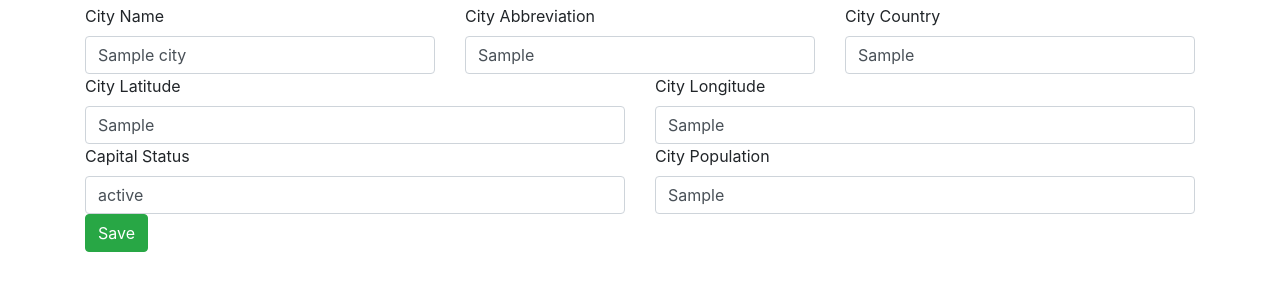
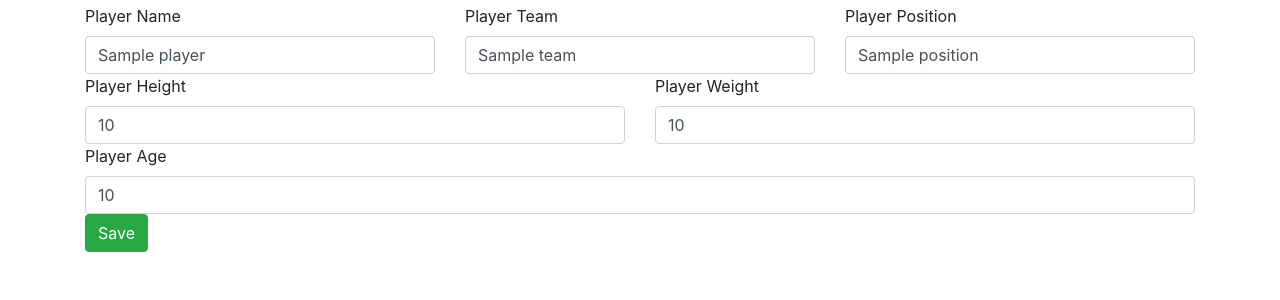
Before and after one commit to Benlnj33/BLfinalProject, a Flask app: template app/templates/edit.html in a window 1280 px wide. Shown: the part 56-356 px from the top of the page. Run offline with Flask 2, Linux system fonts and the light colour scheme; the template is opened without the code that fills it: most values are stand-ins (such as "Sample title", 1, 10 or a date in 2020); some libraries are stand-ins or nearby versions.

Commit message:
updated edit.html and layout.html

```diff
--- a/app/templates/edit.html
+++ b/app/templates/edit.html
@@ -1,42 +1,38 @@
 {% extends "layout.html" %}
 {% block content %}
-<form action="/edit/{{city.id}}" method="post">
+<form action="/edit/{{player.id}}" method="post">
     <div class="row">
         <div class="col">
-            <label for="fldName">City Name</label>
-            <input id="fldName" type="text" class="form-control" placeholder="City Name" name="fldName" value="{{city.fldName}}">
+            <label for="Name">Player Name</label>
+            <input id="Name" type="text" class="form-control" placeholder="Player Name" name="fldName" value="{{player.Name}}">
         </div>
         <div class="col">
-            <label for="fldAbbreviation">City Abbreviation</label>
-            <input id="fldAbbreviation" type="text" class="form-control" placeholder="City Abbreviation"
-                   name="fldAbbreviation" value="{{city.fldAbbreviation}}">
+            <label for="Team">Player Team</label>
+            <input id="Team" type="text" class="form-control" placeholder="Player Team"
+                   name="Player Team" value="{{player.Team}}">
         </div>
         <div class="col">
-            <label for="fldCountry">City Country</label>
-            <input id="fldCountry" type="text" class="form-control" placeholder="City Country" name="fldCountry" value="{{city.fldCountry}}">
+            <label for="Position">Player Position</label>
+            <input id="Position" type="text" class="form-control" placeholder="Player Position" name="Player Position" value="{{player.Position}}">
         </div>
     </div>
 
     <div class="row">
         <div class="col">
-            <label for="fldLat">City Latitude</label>
-            <input id="fldLat" type="text" class="form-control" placeholder="City Latitude" name="fldLat" value="{{city.fldLat}}">
+            <label for="Height_in">Player Height</label>
+            <input id="Height_in" type="text" class="form-control" placeholder="Player Height" name="Height_in" value="{{player.Height_in}}">
         </div>
         <div class="col">
-            <label for="fldlong">City Longitude</label>
-            <input id="fldlong" type="text" class="form-control" placeholder="City Longitude" name="fldLong" value="{{city.fldLong}}">
+            <label for="Weight_lbs">Player Weight</label>
+            <input id="Weight_lbs" type="text" class="form-control" placeholder="Player Weight" name="fldLong" value="{{player.Weight_lbs}}">
         </div>
     </div>
     <div class="row">
         <div class="col">
-            <label for="fldCapitalStatus">Capital Status</label>
+            <label for="Age">Player Age</label>
 
-            <input id="fldCapitalStatus" type="text" class="form-control" placeholder="Capital Status"
-                   name="fldCapitalStatus" value="{{city.fldCapitalStatus}}">
-        </div>
-        <div class="col">
-            <label for="fldPopulation">City Population</label>
-            <input id="fldPopulation" type="text" class="form-control" placeholder="Population" name="fldPopulation" value="{{city.fldPopulation}}">
+            <input id="Age" type="text" class="form-control" placeholder="Player Age"
+                   name="Player Age" value="{{player.Age}}">
         </div>
     </div>
     <button type="submit" class="btn btn-success">Save</button>
--- a/app/templates/layout.html
+++ b/app/templates/layout.html
@@ -34,7 +34,7 @@
         <a class="nav-link" href="#">Home <span class="sr-only">(current)</span></a>
       </li>
       <li class="nav-item active">
-        <a class="nav-link" href="api/cities">Players API JSON endpoint <span class="sr-only">(current)</span></a>
+        <a class="nav-link" href="api/players">Players API JSON endpoint <span class="sr-only">(current)</span></a>
       </li>
 
     </ul>
```
